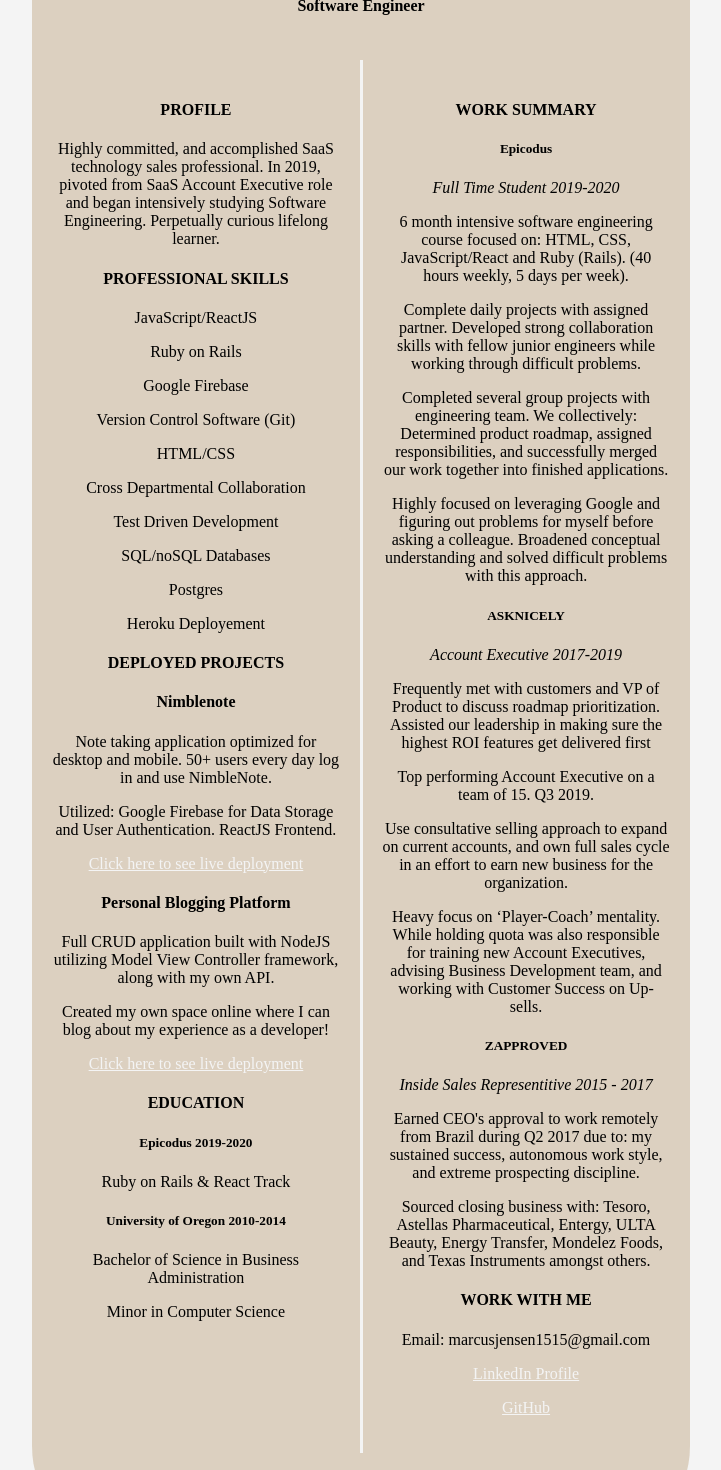
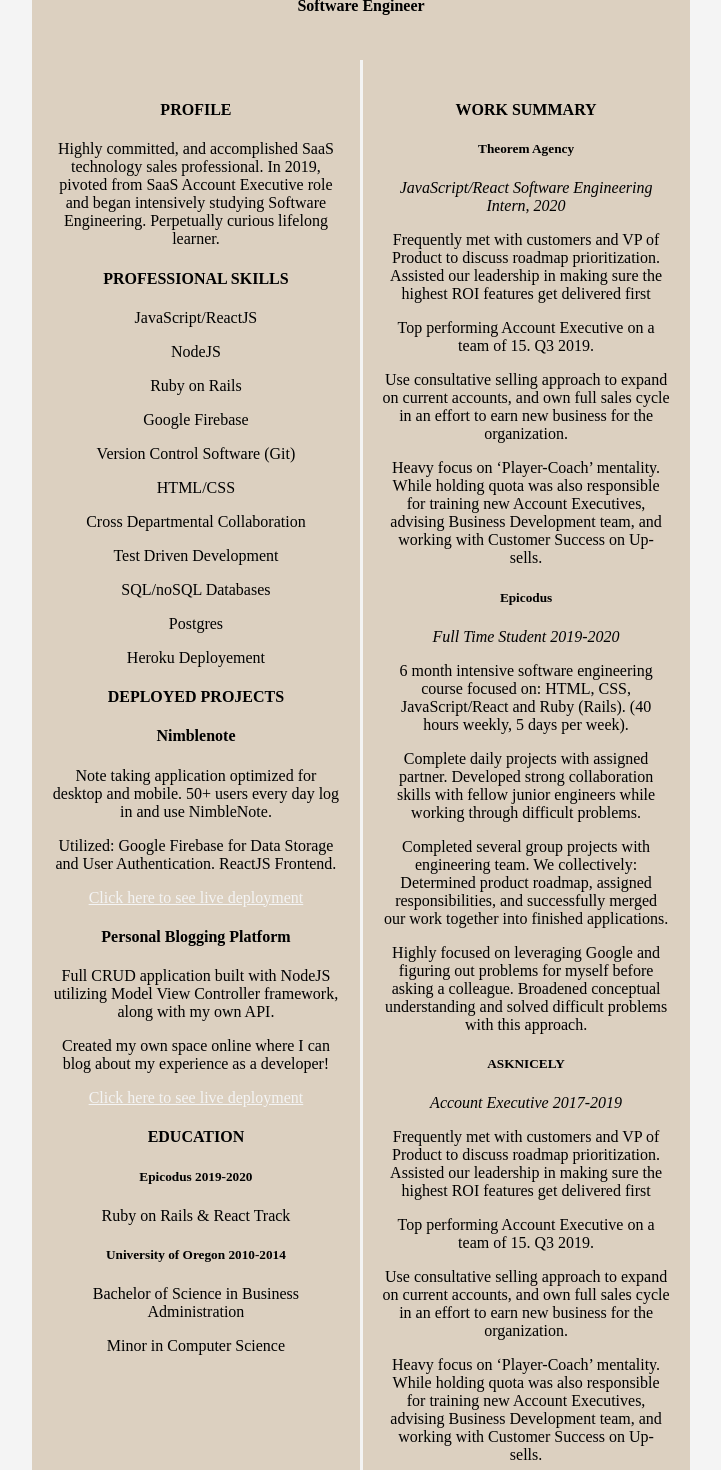
Before and after one commit to marcusjensen15/capstone-personal-site-blog, a React (Create React App) app: page /#/resume in a window 1280 px wide. Shown: the part 219-1689 px from the top of the page, without its empty margins (279-1000 px from the left). Built offline with nearby package versions, Linux system fonts and the light colour scheme; no server answers.

Commit message:
updating work histroy

```diff
--- a/src/components/Resume.jsx
+++ b/src/components/Resume.jsx
@@ -17,6 +17,7 @@
           <h4 className="sectionHeader">PROFESSIONAL SKILLS</h4>
             <div className="listFont">
               <p>JavaScript/ReactJS</p>
+              <p>NodeJS</p>
               <p>Ruby on Rails</p>
               <p>Google Firebase</p>
               <p>Version Control Software (Git)</p>
@@ -52,12 +53,23 @@
         </div>
         <div className="column2">
           <h4 className="sectionHeader">WORK SUMMARY</h4>
+
+            <h5>Theorem Agency</h5>
+            <p className="italic">JavaScript/React Software Engineering Intern, 2020</p>
+            <p>Frequently met with customers and VP of Product to discuss roadmap prioritization. Assisted our leadership in making sure the highest ROI features get delivered first</p>
+            <p>Top performing Account Executive on a team of 15. Q3 2019.</p>
+            <p>Use consultative selling approach to expand on current accounts, and own full sales cycle in an effort to earn new business for the organization.</p>
+            <p>Heavy focus on ‘Player-Coach’ mentality. While holding quota was also responsible for training new Account Executives, advising Business Development team, and working with Customer Success on Up-sells.</p>
+
+
             <h5>Epicodus</h5>
             <p className="italic">Full Time Student 2019-2020</p>
             <p>6 month intensive software engineering course focused on: HTML, CSS, JavaScript/React and Ruby (Rails). (40 hours weekly, 5 days per week).</p>
             <p>Complete daily projects with assigned partner. Developed strong collaboration skills with fellow junior engineers while working through difficult problems.</p>
             <p>Completed several group projects with engineering team. We collectively: Determined product roadmap, assigned responsibilities, and successfully merged our work together into finished applications.</p>
             <p>Highly focused on leveraging Google and figuring out problems for myself before asking a colleague. Broadened conceptual understanding and solved difficult problems with this approach.</p>
+
+
             <h5>ASKNICELY</h5>
             <p className="italic">Account Executive 2017-2019</p>
             <p>Frequently met with customers and VP of Product to discuss roadmap prioritization. Assisted our leadership in making sure the highest ROI features get delivered first</p>
@@ -65,10 +77,7 @@
             <p>Use consultative selling approach to expand on current accounts, and own full sales cycle in an effort to earn new business for the organization.</p>
             <p>Heavy focus on ‘Player-Coach’ mentality. While holding quota was also responsible for training new Account Executives, advising Business Development team, and working with Customer Success on Up-sells.</p>
 
-            <h5>ZAPPROVED</h5>
-            <p className="italic">Inside Sales Representitive 2015 - 2017</p>
-            <p>Earned CEO's approval to work remotely from Brazil during Q2 2017 due to: my sustained success, autonomous work style, and extreme prospecting discipline.</p>
-            <p>Sourced closing business with: Tesoro, Astellas Pharmaceutical, Entergy, ULTA Beauty, Energy Transfer, Mondelez Foods, and Texas Instruments amongst others.</p>
+
 
             <h4 className="sectionHeader">WORK WITH ME</h4>
 
```
